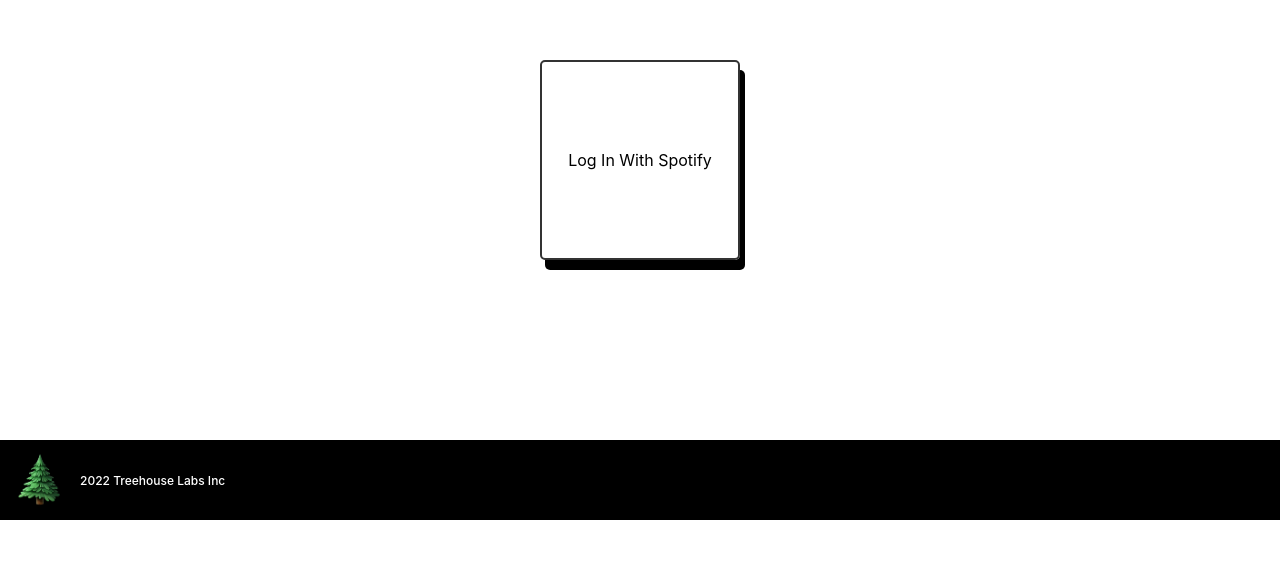
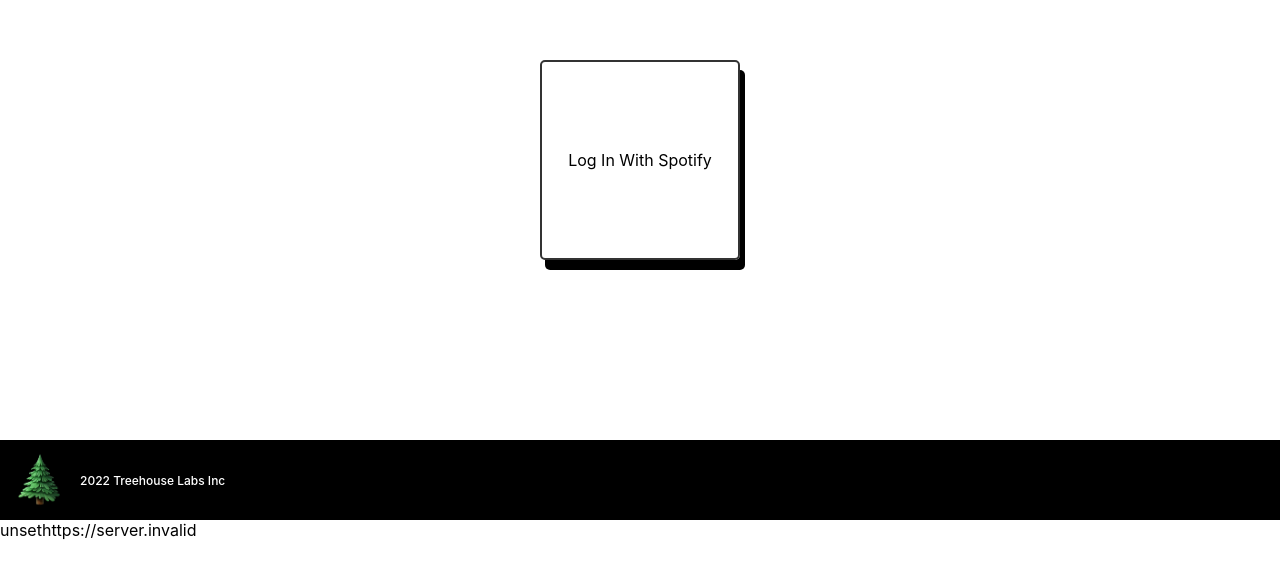
Before and after one commit to treehouse-labs/tune-slug, a Next.js app: page /login in a window 1280 px wide. Shown: the part 120-698 px from the top of the page. Built offline with nearby package versions, Linux system fonts and the light colour scheme; no server answers.

Commit message:
Viewing Page

```diff
--- a/pages/login.js
+++ b/pages/login.js
@@ -20,6 +20,11 @@
     <>
       <LoginPanel/>
       <Footer/>
+      <div>
+           {process.env.NEXT_PUBLIC_SPOTIFY_CLIENT_ID}
+           {process.env.NEXT_PUBLIC_SPOTIFY_AUTH_REDIRECT}
+           {process.env.NEXT_PUBLIC_SPOTIFY_AUTH_ENDPOINT}
+        </div>
     </>
   );
 };
```
